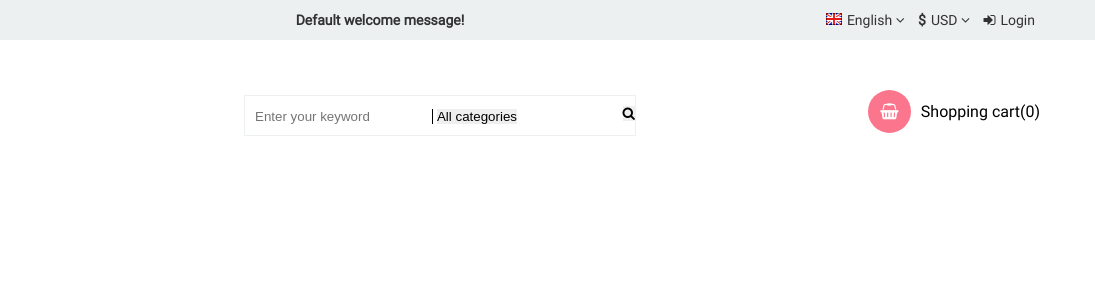
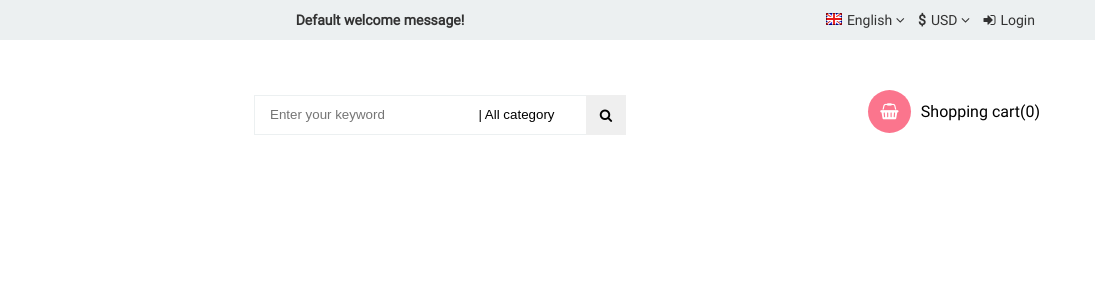
Before and after one commit to ndubrouskaya/Front-end-training, a plain HTML site: page task_3/index.html in a window 1280 px wide. Shown: the top 287 px of the page, 185-1280 px from the left. Drawn offline with Linux system fonts and the light colour scheme.

Commit message:
search modified

```diff
--- a/task_3/css/style.css
+++ b/task_3/css/style.css
@@ -46,6 +46,7 @@ input, select, option, button {
     display: flex;
     justify-content: space-between;
 }
+
 
 /*Top header*/
 
@@ -120,27 +121,41 @@ input, select, option, button {
 }
 
 .logo {
-  min-width: 170px;
+    min-width: 170px;
 }
 
 .search-block {
     display: inline-block;
     position: relative;
     margin-top: 15px;
-    min-width: 370px;
-    padding: 10px;
+    width: 370px;
+    height: 38px;
     border: 1px solid #ecf0f1;
 }
 
 .search-input {
-    border-right: 1px solid #000;
+    padding-left: 15px;
+    width: 210px;
+    line-height: 38px;
 }
 
-.search-selector {}
+.category-selector:before {
+    content: "|";
+}
+
+.category-selector {
+    width: 90px;
+    background-color: #fff;
+    padding-left: 5px;
+    line-height: 38px;
+}
 
 .search-btn {
     position: absolute;
-    right: 0;
+    right: -1px;
+    top: -1px;
+    width: 40px;
+    height: 40px;
 }
 
 .shopping-cart {
--- a/task_3/index.html
+++ b/task_3/index.html
@@ -22,20 +22,27 @@
                 <ul class="settings-list">
                     <li class="settings-item language-selector">
                         <a href=""><i class="flag flag-uk"></i>English</a>
-                        <ul class="language-list hidden">
+                        <div class="dropdown-lang hidden">
+                            <ul class="language-list">
                                 <li>
                                     <a href=""><i class="flag flag-rus"></i>Russian</a>
                                 </li>
                             </ul>
+                        </div>
                         <i class="fa fa-angle-down"></i>
                     </li>
                     <li class="settings-item currency-selector">
                         <a href=""><b class="currency-sign">$</b>USD</a>
-                        <ul class="currency-list hidden">
+                        <div class="dropdown-currency hidden">
+                            <ul class="currency-list">
                                 <li>
-                                <a href="">RUB</a>
+                                    <a href=""><b class="currency-sign">$</b>USD</a>
+                                </li>
+                                <li>
+                                    <a href=""><b class="currency-sign"><i class="fa fa-rub"></i></b>RUB</a>
                                 </li>
                             </ul>
+                        </div>
                         <i class="fa fa-angle-down"></i>
                     </li>
                     <li class="user-block">
@@ -59,10 +66,22 @@
                     <!-- add background image icon or &#xf142;-->
                     <input type="text" name="search-input" class="search-input" placeholder="Enter your keyword">
                     <button type="button" class="category-selector" title="All categories">
-                      <span>All categories</span>
+                        <span>All category</span>
                     </button>
+                    <div class="dropdown-category hidden">
+                        <ul class="category-list">
+                            <li>
+                                <a href="">All category</a>
+                            </li>
+                            <li>
+                                <a href="">Dresses</a>
+                            </li>
+                        </ul>
+                    </div>
 
-                    <button type="button" class="search-btn" name="search-btn"><i class="fa fa-search"></i></button>
+                    <button type="button" class="search-btn" name="search-btn">
+                      <i class="fa fa-search"></i>
+                    </button>
                 </div>
             </div>
             <div class="shopping-cart">
```
Lines whose indentation alone changed are shown as unchanged.
